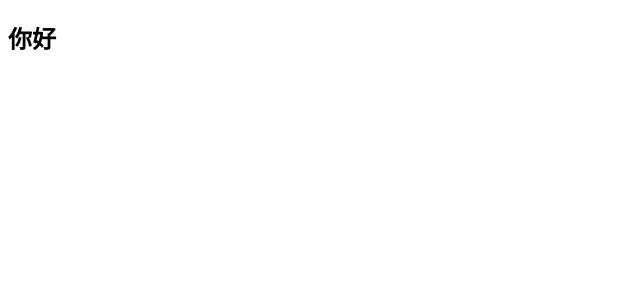
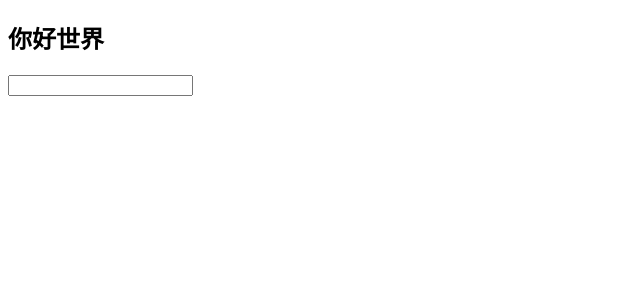
Before and after one commit to hufanglei/react-learn-note, a React (Create React App) app: page / in a window 1280 px wide. Shown: the top 300 px of the page, without its empty margins (0-640 px from the left). Built offline with nearby package versions, Linux system fonts and the light colour scheme.

Commit message:
开发第一个组件

```diff
--- /dev/null
+++ b/src/App.jsx
@@ -0,0 +1,15 @@
+import React from "react";
+
+//类组件
+class App extends React.Component {
+    render() {
+        return (
+            <div>
+                <h2>你好世界</h2>
+                <input type="text"/>
+            </div>
+        )
+    }
+}
+
+export default App
--- a/src/index.js
+++ b/src/index.js
@@ -1,8 +1,9 @@
 // console.log('hello world')
 import ReactDOM from 'react-dom'
+import App from './App'
 
 //ReactDOM.render(组件名称，要注入的元素)
 ReactDOM.render(
-    <h2>你好</h2>,
+    <App/>,
     document.getElementById('root')
 )
```
